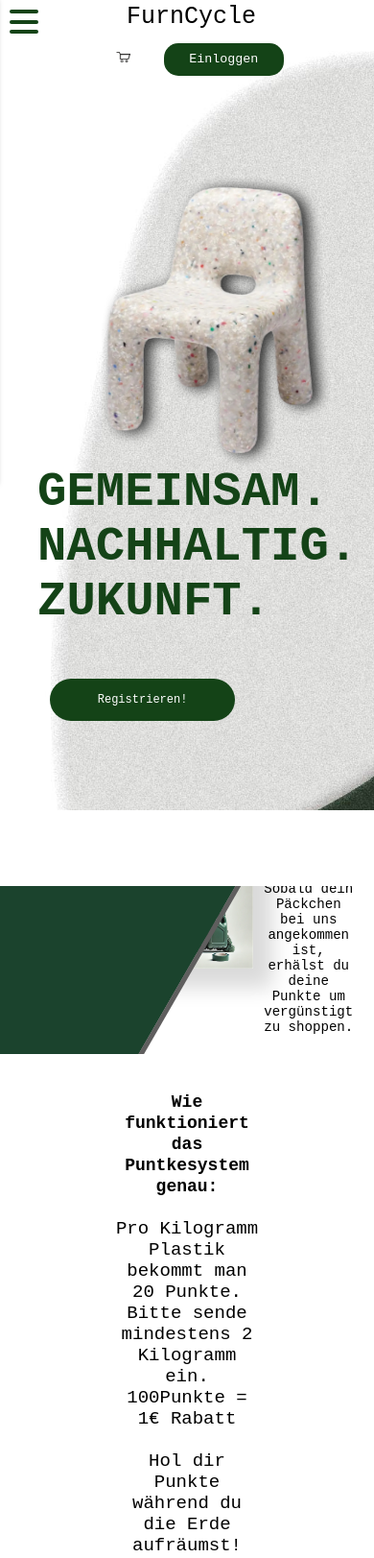
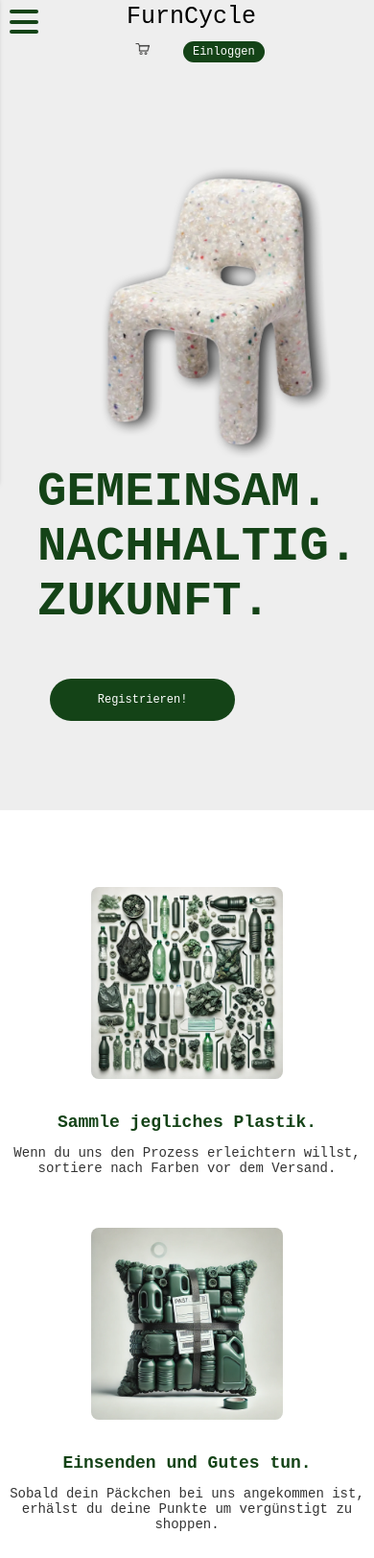
Before and after one commit to HashtagDW1/responsive_web_design_dw, a plain HTML site: page index.html in a window 390 px wide. Shown: the top 1623 px of the page at 96% size. Drawn offline with Linux system fonts and the light colour scheme; files whose address does not match are found by name.

Commit message:
mobile und index changes

```diff
--- a/index.html
+++ b/index.html
@@ -73,7 +73,7 @@
       </div>
     </section>
 
-
+  <section class="mission">
     <div class="splitview skewed">
       <div class="panel bottom">
           <div class="content">
@@ -99,6 +99,29 @@
 
       <div class="handle"></div>
   </div>
+  </section>
+
+  <div class="mobile-section">
+    <div class="image-container2">
+        <img src="Bilder/DALL·E 2024-12-09 20.23.57 - A collection of plastic waste arranged artistically on a plain white background. The plastic items, including bottles, bags, and miscellaneous debris,.webp" width="200" alt="Bild 1">
+    </div>
+    <div class="text-container2">
+        <h2>Sammle jegliches Plastik.</h2>
+        <p>Wenn du uns den Prozess erleichtern willst, sortiere nach Farben vor dem Versand.</p>
+    </div>
+</div>
+
+<div class="mobile-section">
+    <div class="image-container2">
+        <img src="Bilder/DALL·E 2024-12-09 20.24.52 - A conceptual image representing the act of sending a package to the post. The package is made from dark green plastic items, similar to bottles and ba.webp" width="200" alt="Bild 2">
+    </div>
+    <div class="text-container2">
+        <h2>Einsenden und Gutes tun.</h2>
+        <p>Sobald dein Päckchen bei uns angekommen ist, erhälst du deine Punkte um vergünstigt zu shoppen.</p>
+    </div>
+</div>
+
+
 
   <!-- Motivations- und Punktebereich -->
   <section class="text-image-section">
--- a/styles.css
+++ b/styles.css
@@ -137,6 +137,34 @@ body {
 @media (max-width: 393px) {
 
 
+
+
+
+    .login-btn{
+        background-color: #144317;
+        color: #ffffff;
+        border-radius: 15px;
+        box-sizing: border-box;
+        padding: 4px 10px !important;
+        font-size: small;
+
+    }
+
+    .login-btn:hover{
+        background-color: #626262;
+        border-color: #6c6a6a;
+        color: #ffffff;
+        border-radius: 15px;
+        box-sizing: border-box;
+        padding: 4px 10px !important;
+        font-size: small;
+
+    }
+
+    .mission{
+        display: none;
+    }
+
     .buttoncenter{
        display: flex;
        flex-direction: column;
@@ -151,11 +179,8 @@ body {
 
     }
 
-    .text-container {
-        margin-left: 25%;
-        margin-top: 10%;
-
-    }
+
+
 
     /* Navigation Menü */
     nav {
@@ -172,7 +197,7 @@ body {
     transition: left 0.3s;
 }
 
-nav ul {
+  nav ul {
     display: flex;
     flex-direction: column;
     list-style: none;
@@ -251,29 +276,7 @@ nav ul li a:hover {
 
 
 
-    .text-image-section {
-        flex-direction: column; /* Elemente untereinander anordnen */
-    }
-
-    .image-container,
-    .text-container {
-        flex: 1 1 100%; /* Nimmt die gesamte Breite ein */
-    }
-
-
-    .product-container {
-        display: flex;
-        gap: 20px;
-        align-items: center;
-        justify-content: space-between;
-        height: 700px;
-        margin-bottom: 40%;
-    }
-
-    .product-container{
-        flex-direction: column;
-
-    }
+
 
     .mission{
         background-color: #eef1ee;
@@ -318,65 +321,18 @@ nav ul li a:hover {
 
     .hero{
 
-        background-image: url(Bilder/Hintergrundbild.jpg );
-        background-size: 290%;
+       background-color: #b5b7b53b;
         max-width: 100%;
-    }
-
-
-
-    /* .inner_part anpassen */
-    .inner_part {
-
-        flex-wrap: wrap;
-        justify-content: center;
-        margin-top: 0;
-        max-width: 100%;
-
-    }
-
-    .content{
-        margin-top: -18%;
-
-    }
+
+    }
+
+
+
+
 
     .h1:link{
         margin-top: 10%;
         color: #000000;
-    }
-
-
-    /* Auf das Bild reagieren */
-    #slideImg:checked ~ .inner_part {
-
-        transition: .1s ease-in;
-
-
-    }
-
-
-    #slide_1:checked ~ .inner_part .img_1,
-    #slide_2:checked ~ .inner_part .img_2,
-    #slide_3:checked ~ .inner_part .img_3 {
-        opacity: 1;
-        transition-delay: .2s;
-        width: 70%;
-        height: 50%
-
-
-    }
-
-
-    #slide_1:checked ~ .inner_part .content_1,
-    #slide_2:checked ~ .inner_part .content_2,
-    #slide_3:checked ~ .inner_part .content_3 {
-        opacity: 0;
-        margin-left: 0;
-        z-index: 99;
-        transition-delay: .3s;
-        padding-left: 0;
-
-
     }
 
 
@@ -459,12 +415,7 @@ nav ul li a:hover {
         margin: 5px 0;
     }
 
-    .slider{
-        display: flex;
-        padding-top: 30%;
-        padding-right: 60%;
-
-    }
+
 
 
 
@@ -625,7 +576,7 @@ nav ul li a {
 .login-btn{
     background-color: #144317;
     color: #ffffff;
-    padding: 0.7em 2em;
+    padding: 8px 30px;
     border-radius: 15px;
     border: none;
 
@@ -635,7 +586,7 @@ nav ul li a {
     background-color: #626262;
     border-color: #6c6a6a;
     color: #ffffff;
-    padding: 0.7 2em;
+    padding: 8px 30px;
     border-radius: 15px;
 
 }
@@ -648,10 +599,10 @@ nav ul li a {
 .hero {
     max-width:100%;
     max-height: 100%;
-
+    background-color: #b5b7b53b;
     height: 100vh; /* Damit der gesamte Bildschirm gefüllt ist */
     margin: 0; /* Entfernt den Standardabstand */
-    background-image: url(Bilder/Hintergrundbild.jpg);
+
 
 }
 
@@ -998,7 +949,7 @@ h3{
     }
 
 .top {
-    background-color: rgb(27, 67, 45);
+    background-color: rgb(61, 108, 82);
     z-index: 2;
     width: 50vw;
 
@@ -1447,19 +1398,18 @@ footer a {
     display: flex;
     flex-wrap: wrap;
     width: 100%;
-    min-height: 90vh; /* Höhe der Sektion: Bildschirmhöhe */
-    margin-top: -10%;
+    min-height: 90vh; /* Bildschirmhöhe */
+    margin-top: 0%;
 }
 
 .image-container,
 .text-container {
-    flex: 1 1 50%; /* Flexibel, nimmt jeweils 50% ein */
+    flex: 1 1 50%; /* Beide Container nehmen jeweils 50% ein */
     display: flex;
     justify-content: center;
     align-items: center;
     padding: 20px;
     box-sizing: border-box;
-
 }
 
 /* Bild-Stil */
@@ -1471,7 +1421,7 @@ footer a {
 
 /* Text-Stil */
 .text-container {
-    background-color: #ffffff; /* Optionaler Hintergrund */
+    background-color: #ffffff;
     text-align: center;
     max-width: 50%;
 }
@@ -1479,15 +1429,13 @@ footer a {
 .text-container h2 {
     font-size: 28px;
     margin-bottom: 10px;
-
 }
 
 .text-container p {
     font-size: 19px;
-
-}
-
-.text-container p strong{
+}
+
+.text-container p strong {
     font-size: 18px;
 }
 
@@ -1496,3 +1444,63 @@ footer a {
     margin-top: 12%;
     margin-bottom: -20%;
 }
+
+.mobile-section {
+    display: none; /* Standardmäßig nicht sichtbar auf Desktop */
+    flex-direction: column;
+    align-items: center;
+    margin-bottom: 20px;
+}
+
+.image-container2 {
+    width: 100%;
+    padding: 10px;
+    display: flex;
+    justify-content: center;
+}
+
+.image-container2 img {
+    max-width: 100%; /* Bild nimmt volle Breite ein */
+    height: auto;
+    border-radius: 8px;
+}
+
+.text-container2 {
+    width: 100%;
+    text-align: center;
+    padding: 10px;
+    background-color: #ffffff;
+    border-radius: 8px;
+}
+
+.text-container2 h2 {
+    font-size: 20px;
+    margin-bottom: 10px;
+}
+
+.text-container2 p {
+    font-size: 16px;
+    color: #333;
+}
+
+/* Media Query für mobile Geräte mit max. Breite von 392px */
+@media (max-width: 392px) {
+    .text-image-section {
+        display: none;
+    }
+    .mobile-section {
+        display: flex; /* Sichtbar und als flexbox angezeigt auf mobilen Geräten */
+    }
+
+    .image-container2 img {
+        max-width: 100%; /* Bild nimmt volle Breite ein */
+    }
+
+    .text-container2 h2 {
+        font-size: 18px; /* Kleinere Schrift für die Überschrift */
+    }
+
+    .text-container2 p {
+        font-size: 14px; /* Kleinere Schrift für den Text */
+    }
+}
```
